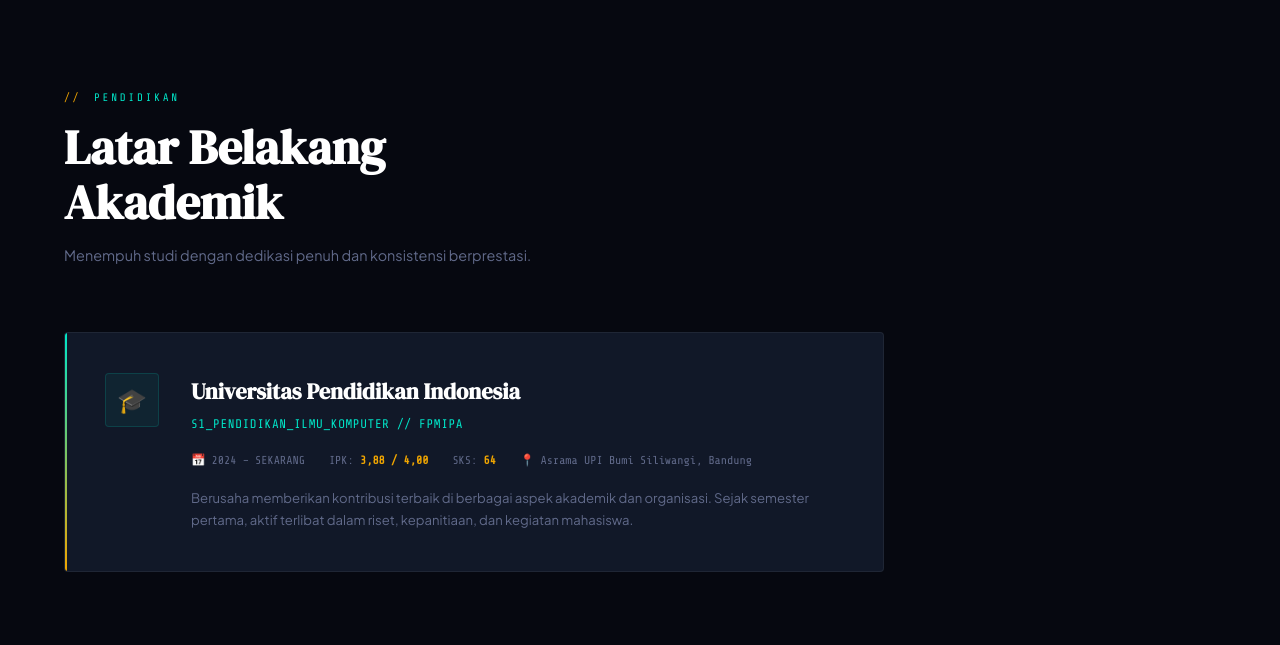
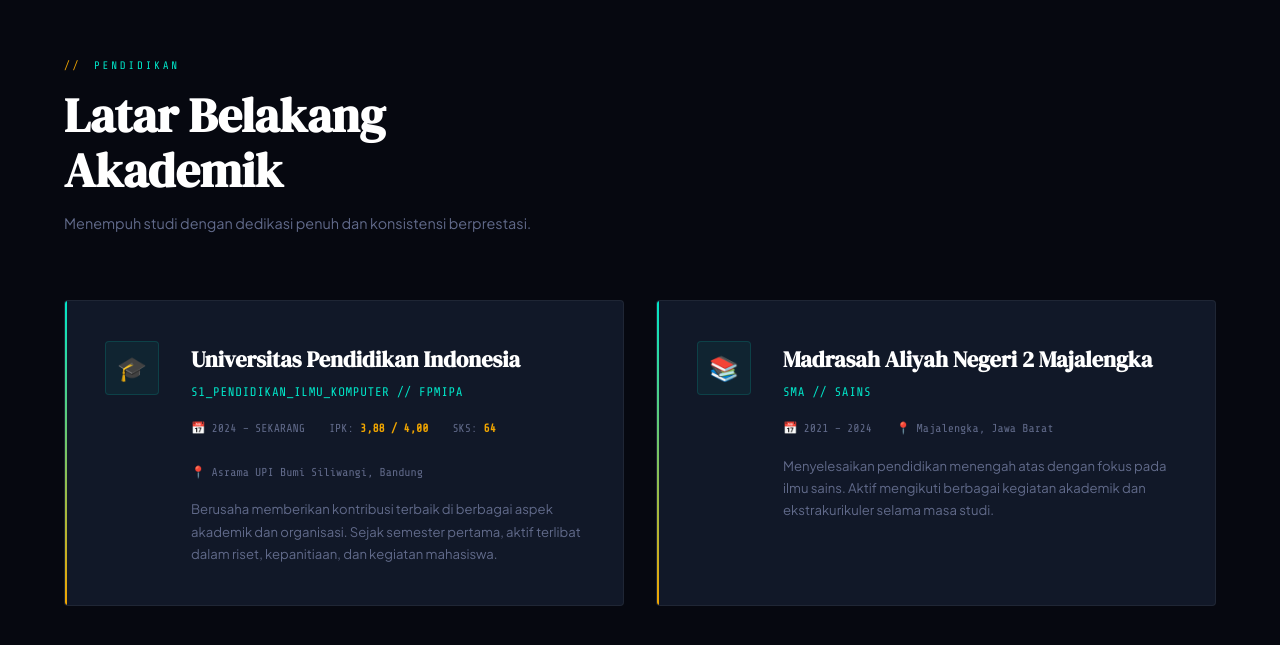
Before and after one commit to arielfaqih/website_portofolio, a plain HTML site: page index.html in a window 1280 px wide. Shown: the part 1635-2280 px from the top of the page. Drawn offline with nearby package versions, Linux system fonts and the light colour scheme; animation ran at ten frames a second.

Commit message:
njdjanjasd

```diff
--- a/index.html
+++ b/index.html
@@ -617,12 +617,22 @@
     /* ══════════════════════════════════════════
        EDUCATION
     ══════════════════════════════════════════ */
-    #education { background: var(--bg); }
+    #education {
+      background: var(--bg);
+      padding: 5rem 5% 4rem;
+      max-width: 1400px;
+      margin: 0 auto;
+    }
+    .edu-cards-grid {
+      display: grid;
+      grid-template-columns: 1fr 1fr;
+      gap: 2rem;
+    }
     .edu-card {
       background: var(--card);
       border: 1px solid var(--border);
       border-radius:4px; padding:2.5rem;
-      display:flex; gap:2rem; max-width:820px;
+      display:flex; gap:2rem;
       position:relative; overflow:hidden;
       transition: border-color .3s;
     }
@@ -1015,6 +1025,7 @@
     <p class="section-label reveal">Pendidikan</p>
     <h2 class="section-title reveal">Latar Belakang<br>Akademik</h2>
     <p class="section-sub reveal">Menempuh studi dengan dedikasi penuh dan konsistensi berprestasi.</p>
+    <div class="edu-cards-grid">
       <div class="edu-card reveal">
         <div class="edu-icon">🎓</div>
         <div class="edu-body">
@@ -1029,6 +1040,21 @@
           <p style="font-size:.82rem; color:var(--muted);">
             Berusaha memberikan kontribusi terbaik di berbagai aspek akademik dan organisasi. Sejak semester pertama, aktif terlibat dalam riset, kepanitiaan, dan kegiatan mahasiswa.
           </p>
+        </div>
+      </div>
+      <div class="edu-card reveal" style="transition-delay:.1s">
+        <div class="edu-icon">📚</div>
+        <div class="edu-body">
+          <h3 class="edu-school">Madrasah Aliyah Negeri 2 Majalengka</h3>
+          <p class="edu-degree">SMA // SAINS</p>
+          <div class="edu-meta">
+            <span>📅 2021 – 2024</span>
+            <span>📍 Majalengka, Jawa Barat</span>
+          </div>
+          <p style="font-size:.82rem; color:var(--muted);">
+            Menyelesaikan pendidikan menengah atas dengan fokus pada ilmu sains. Aktif mengikuti berbagai kegiatan akademik dan ekstrakurikuler selama masa studi.
+          </p>
+        </div>
       </div>
     </div>
   </section>
```
Lines whose indentation alone changed are shown as unchanged.
